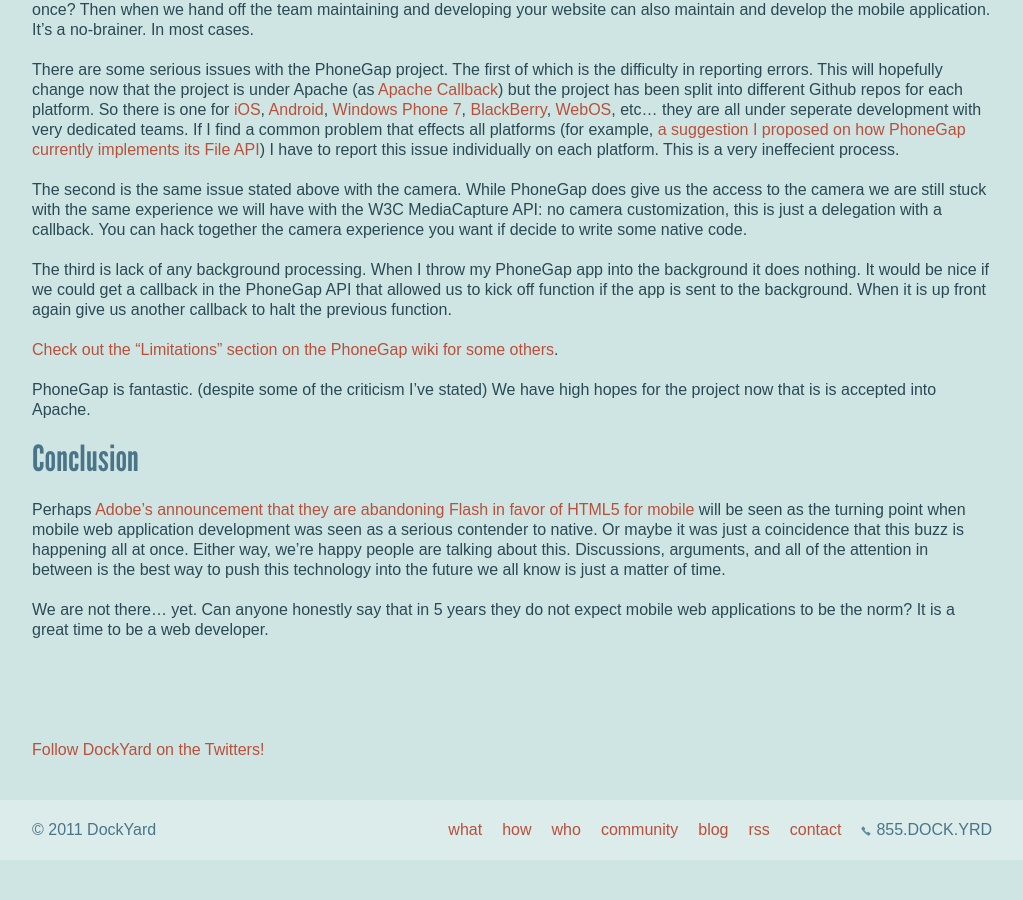
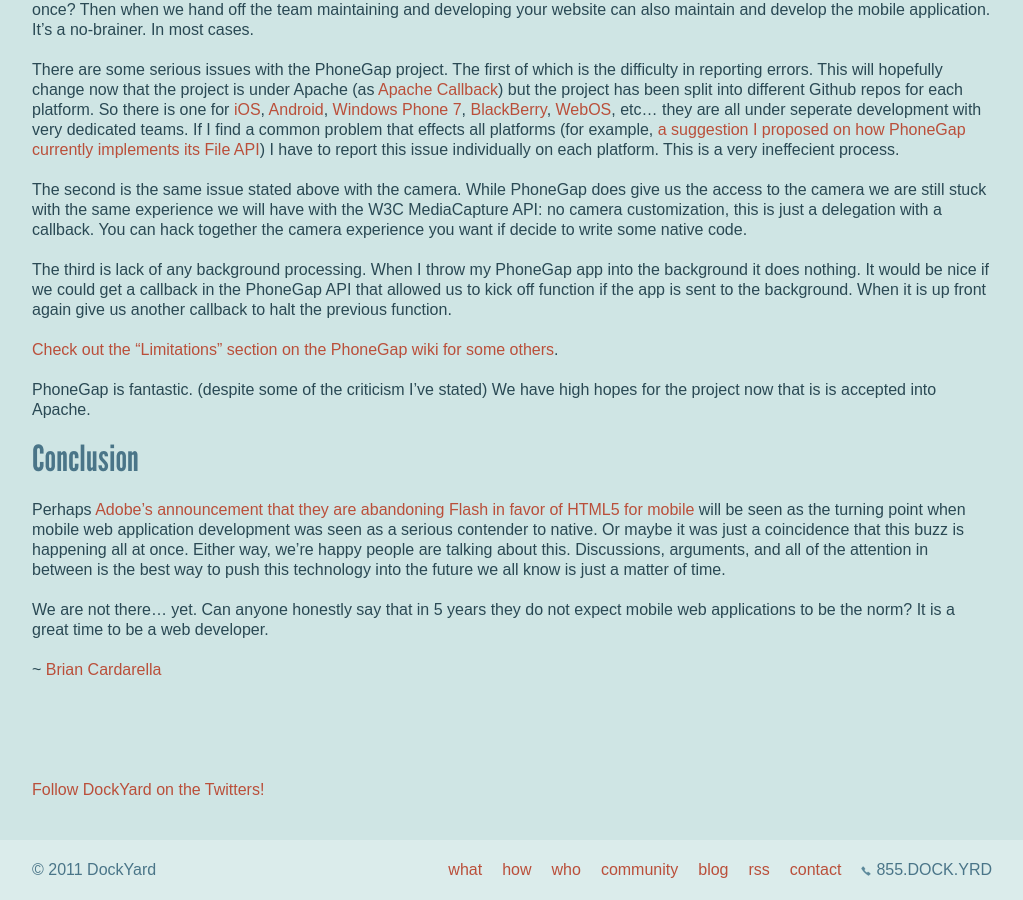
Before and after one commit to Hakon/reefpoints, a Jekyll site: the page built from _posts/2011-11-10-mobile-web-apps.md, in a window 1280 px wide and 900 px high, scrolled down 2023 px. Shown: the whole window, without its empty margins (128-1151 px from the left). Built offline with Jekyll 4.4.1, drawn with Linux system fonts in a browser that asks for light colours; Markdown is read by kramdown in place of the engine named in the settings; comment, search, counter and statistics services are not loaded; before the commit the page ends 2883 px from its top, so only the background shows below that.

Commit message:
Author line

```diff
--- a/_posts/2011-11-10-mobile-web-apps.md
+++ b/_posts/2011-11-10-mobile-web-apps.md
@@ -2,6 +2,8 @@
 layout: post
 title: Mobile Web Apps Still Have Some Major Hurdles
 comments: true
+author: Brian Cardarella
+twitter: bcardarella
 ---
 
 # {{ page.title }}
@@ -175,3 +177,5 @@
 We are not there... yet. Can anyone honestly say that in 5 years they do
 not expect mobile web applications to be the norm? It is a great time to
 be a web developer.
+
+~ [{{ page.author }}](http://twitter.com/{{ page.twitter }})
```
